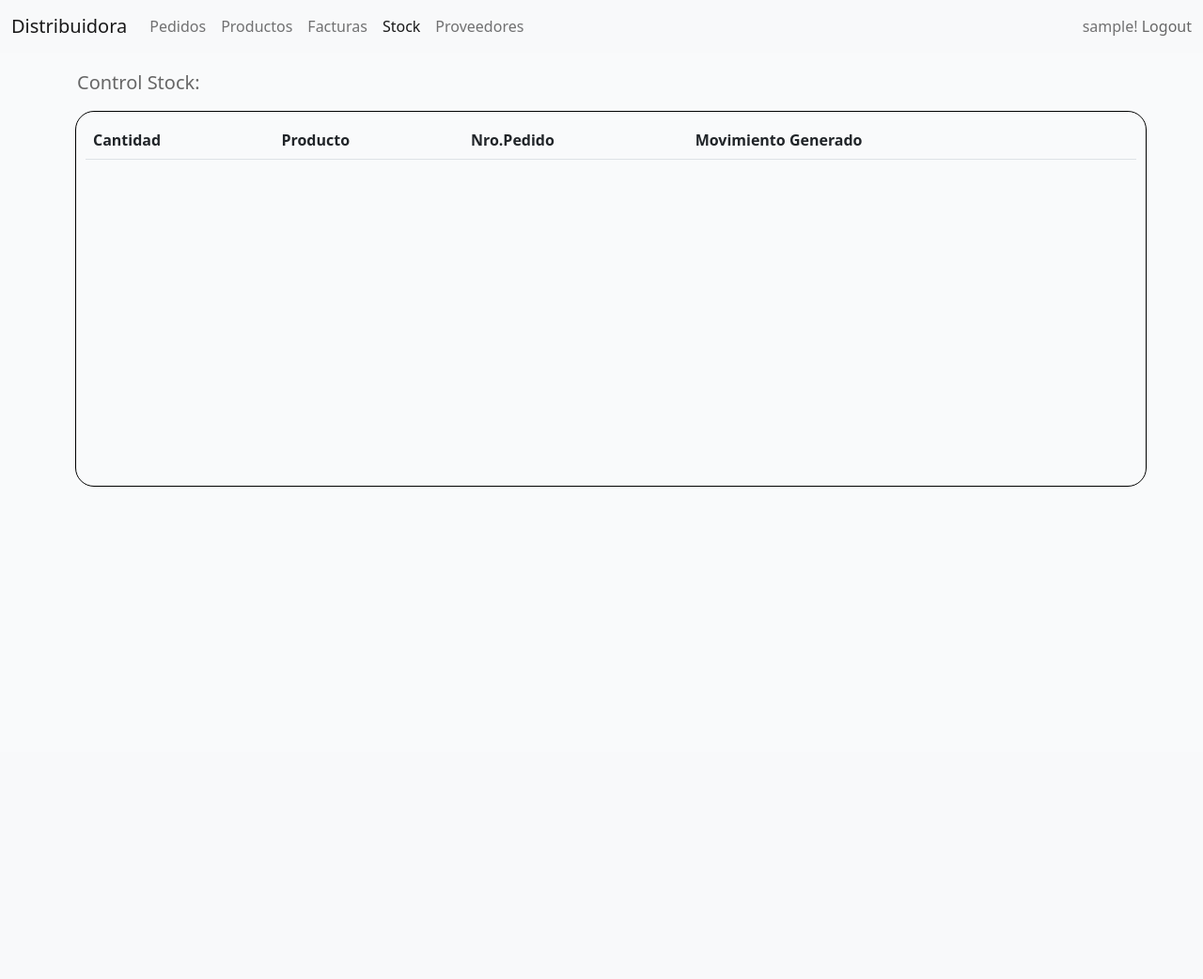
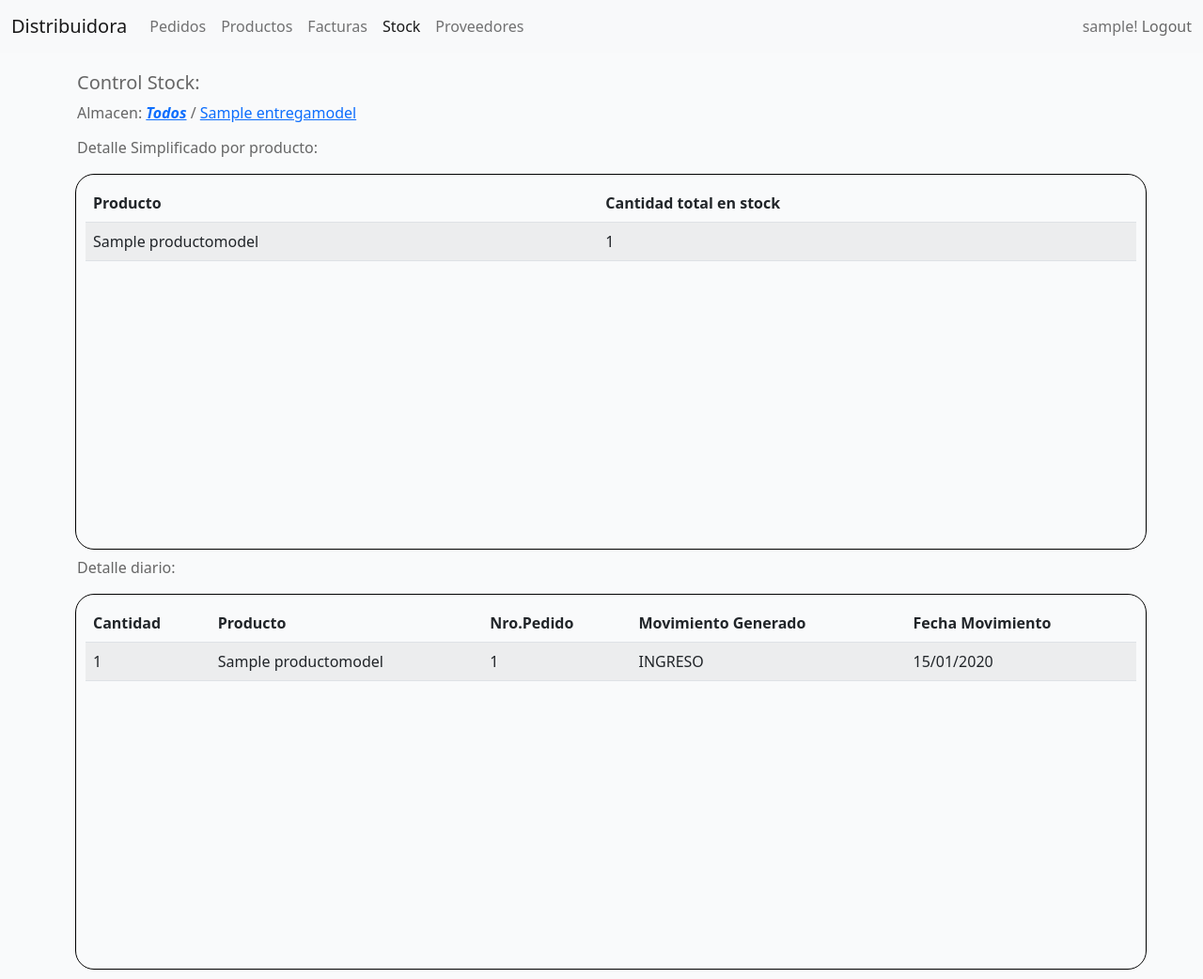
Before and after one commit to eze217/distribuidora, a Django app: page /stock/ in a window 1280 px wide. Shown: the whole page at 94% size. Before the commit the page ends 518 px from the top, so only its background shows below. Run offline with Django 4.2, Linux system fonts and the light colour scheme; a user stored in the database is signed in; tables that the repository leaves empty hold one stand-in row (values such as "Sample post"); lists and menus that the app fills with data are empty.

Commit message:
Vista por almacen y totales

```diff
--- /dev/null
+++ b/distribuidora_app/static/css/stock.css
@@ -0,0 +1,4 @@
+.resaltado{
+    font-weight: bold;
+    font-style: italic;
+}
--- a/distribuidora_app/templates/app/stock/stock.html
+++ b/distribuidora_app/templates/app/stock/stock.html
@@ -4,6 +4,7 @@
 {%block css%}
 
 <link href="{% static 'css/proveedores.css' %}" rel="stylesheet" type="text/css" >
+<link href="{% static 'css/stock.css' %}" rel="stylesheet" type="text/css" >
 
 {%endblock%}
 
@@ -16,6 +17,47 @@
 <div class="container  ">
     <div class="row ">
         <h5>Control Stock:</h5>
+        <!-- traigo almacenes-->
+
+        <p>Almacen: <a href="{%url 'stock'%}" class="{% if request.path == '/stock/' %} resaltado {% endif %}">Todos</a>{%for almacen in almacenList%} / <a href="{%url 'stock_almacen' almacen.id%}" class="{% if request.path == '/stock/{{almacen.id}}' %} resaltado {% endif %}">{{almacen.name}}</a> {%endfor%}</p>
+
+        <h6>Detalle Simplificado por producto:</h6>
+
+        <div class="col col-12 tabla_proveedores ">
+            <table class="table table-striped ">
+                <thead>
+                    <tr>
+                        <th>
+                            Producto
+                        </th>
+                        <th>
+                            Cantidad total en stock
+                        </th>
+
+                    </tr>
+                </thead>
+                <tbody>
+                    {%if totales_producto%}
+                        {%for producto in totales_producto%}
+                    <tr>
+                        <td>
+                            {{producto.producto}}
+                        </td>
+                        <td>
+                            {{producto.cantidad}}
+                        </td>
+
+                    </tr>
+                        {%endfor%}
+                    {%endif%}
+                </tbody>
+              </table>
+
+        </div>
+
+
+        <!-- Detalle diarios-->
+        <h6>Detalle diario:</h6>
         <div class="col col-12 tabla_proveedores ">
             <table class="table table-striped ">
                 <thead>
@@ -33,34 +75,28 @@
                             Movimiento Generado
                         </th>
                         <th>
-
+                            Fecha Movimiento
                         </th>
                     </tr>
                 </thead>
                 <tbody>
-                    {%if proveedores_list%}
-                        {%for proveedor in proveedores_list%}
+                    {%if list_stock%}
+                        {%for movimiento in list_stock%}
                     <tr>
                         <td>
-                            {{proveedor.name}}
+                            {{movimiento.cantidad}}
                         </td>
                         <td>
-                            {{proveedor.telefono}}
+                            {{movimiento.producto}}
                         </td>
                         <td>
-                            {{proveedor.domicilio}}
+                            {{movimiento.nro_pedido}}
                         </td>
                         <td>
-                            {{proveedor.nro_identificacion}}
+                            {{movimiento.movimiento}}
                         </td>
                         <td>
-                            <a href="{%url 'proveedor_detalle' proveedor.id%}">
-
-                                <svg xmlns="http://www.w3.org/2000/svg" width="16" height="16" fill="currentColor" class="bi bi-eye ver" viewBox="0 0 16 16">
-                                    <path d="M16 8s-3-5.5-8-5.5S0 8 0 8s3 5.5 8 5.5S16 8 16 8zM1.173 8a13.133 13.133 0 0 1 1.66-2.043C4.12 4.668 5.88 3.5 8 3.5c2.12 0 3.879 1.168 5.168 2.457A13.133 13.133 0 0 1 14.828 8c-.058.087-.122.183-.195.288-.335.48-.83 1.12-1.465 1.755C11.879 11.332 10.119 12.5 8 12.5c-2.12 0-3.879-1.168-5.168-2.457A13.134 13.134 0 0 1 1.172 8z"/>
-                                    <path d="M8 5.5a2.5 2.5 0 1 0 0 5 2.5 2.5 0 0 0 0-5zM4.5 8a3.5 3.5 0 1 1 7 0 3.5 3.5 0 0 1-7 0z"/>
-                                </svg>
-                            </a>
+                            {{movimiento.created_date|date:"d/m/Y"}}
                         </td>
                     </tr>
                         {%endfor%}
--- a/distribuidora_app/urls.py
+++ b/distribuidora_app/urls.py
@@ -30,6 +30,7 @@
     #path('cambio_estado_pedido/<estado>/<int:pk>',cambio_estado_pedido,name='cambio_estado_pedido'),
 
     path('stock/',StockView.as_view(),name='stock'),
+    path('stock/<int:pk>',StockView.as_view(),name='stock_almacen'),
 
     path('prohibido/',prohibido,name='no_autorizado')
 ]
--- /dev/null
+++ b/distribuidora_app/utils.py
@@ -0,0 +1,27 @@
+from django.db.models import Sum
+from distribuidora_app.models import AlmacenStockModel, EntregaModel,ProductoModel
+
+
+
+def cantidadPorProducto(almacen=None):#recibo el queryset con de la clase almacenstokmodel
+
+
+    #controlo que envie un arg de tipo correcto
+    if almacen != None and type(almacen)!=EntregaModel:
+
+        return None
+
+    #stock por productos, trae un diccionario con id prod y cantidad total en stock
+    if almacen == None:
+        #si no llega almacen traigo todos
+        consulta = AlmacenStockModel.objects.all().values('producto').annotate(Sum('cantidad'))
+    else:#si envio un almacen busco por ese en especifico
+        consulta= AlmacenStockModel.objects.filter(state=True,almacen=almacen).values('producto').annotate(Sum('cantidad'))
+    #armo nueva lista trayendo los productos segun ID
+
+    lista_total_productos=[]
+
+    for producto in consulta:
+        lista_total_productos.append({'producto':ProductoModel.objects.get(id=producto['producto']),'cantidad':producto['cantidad__sum']})
+
+    return lista_total_productos
--- a/distribuidora_app/views.py
+++ b/distribuidora_app/views.py
@@ -3,20 +3,18 @@
 from django.shortcuts import render,redirect
 from django.views import View
 from django.http.response import JsonResponse
+from django.contrib.auth.models import User
+from django.contrib.auth.decorators import user_passes_test
+
 from distribuidora_app.forms import ProveedorForm,ProductoAdminForm,ProductoForm,ProductoEditForm
 from distribuidora_app.forms import PedidoDetalleCreateForm,PedidoCreateForm
 from distribuidora_app.forms import PedidoEdicionForm
 
 from distribuidora_app.models import AlmacenStockModel, PedidoDetalleModel, PedidoModel, CuentaModel,ProductoModel,EntregaModel
-
-from django.contrib.auth.models import User
-from django.contrib.auth.decorators import user_passes_test
-
+from distribuidora_app.utils import cantidadPorProducto
 
 
 import json
-from django.core.serializers.json import DjangoJSONEncoder
-
 from user.models import Perfil
 
 
@@ -671,12 +669,31 @@
 
 
 class StockView (View):
-    def get (self,request,*args,**kwargs):
+    def get (self,request,pk=None,*args,**kwargs):
         HAS_ACCESS=False
         usuario = self.request.user
 
         if usuario.is_authenticated and usuario.is_active:
-            if usuario.has_perm('distribuidora_app.view_almacenstockmodel'):
+            if usuario.has_perm('distribuidora_app.view_almacenstockmodel') and usuario.is_staff:
                 HAS_ACCESS= True
-                context={'HAS_ACCESS':HAS_ACCESS}
+                #traigo los almacenes
+                almacenes=EntregaModel.objects.filter(state=True,cuenta=usuario.perfil.cuenta)
+
+                if pk!=None:
+                    almacen_seleccionado=EntregaModel.objects.get(id=pk)
+                    stock_completo= AlmacenStockModel.objects.filter(state=True,almacen=almacen_seleccionado).all().order_by('-id')
+                    totales_producto = cantidadPorProducto(almacen_seleccionado)
+                else:
+                    stock_completo= AlmacenStockModel.objects.filter(state=True).all().order_by('-id')
+                    totales_producto = cantidadPorProducto()
+
+
+                context={
+                    'HAS_ACCESS':HAS_ACCESS,
+                    'list_stock':stock_completo,
+                    'almacenList':almacenes,
+                    'totales_producto':totales_producto
+                    }
+
+
                 return render(request,'app/stock/stock.html',context)
```
